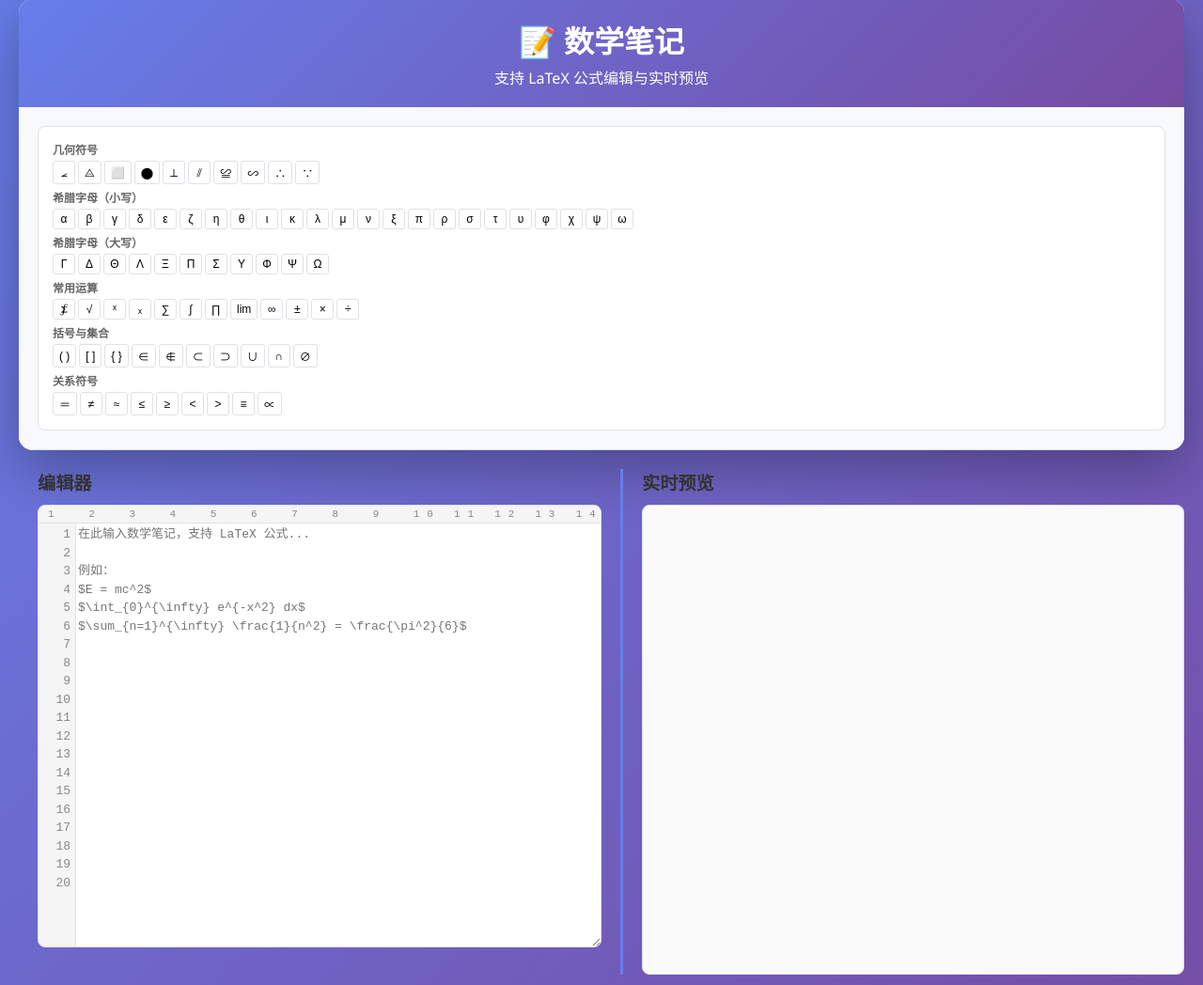
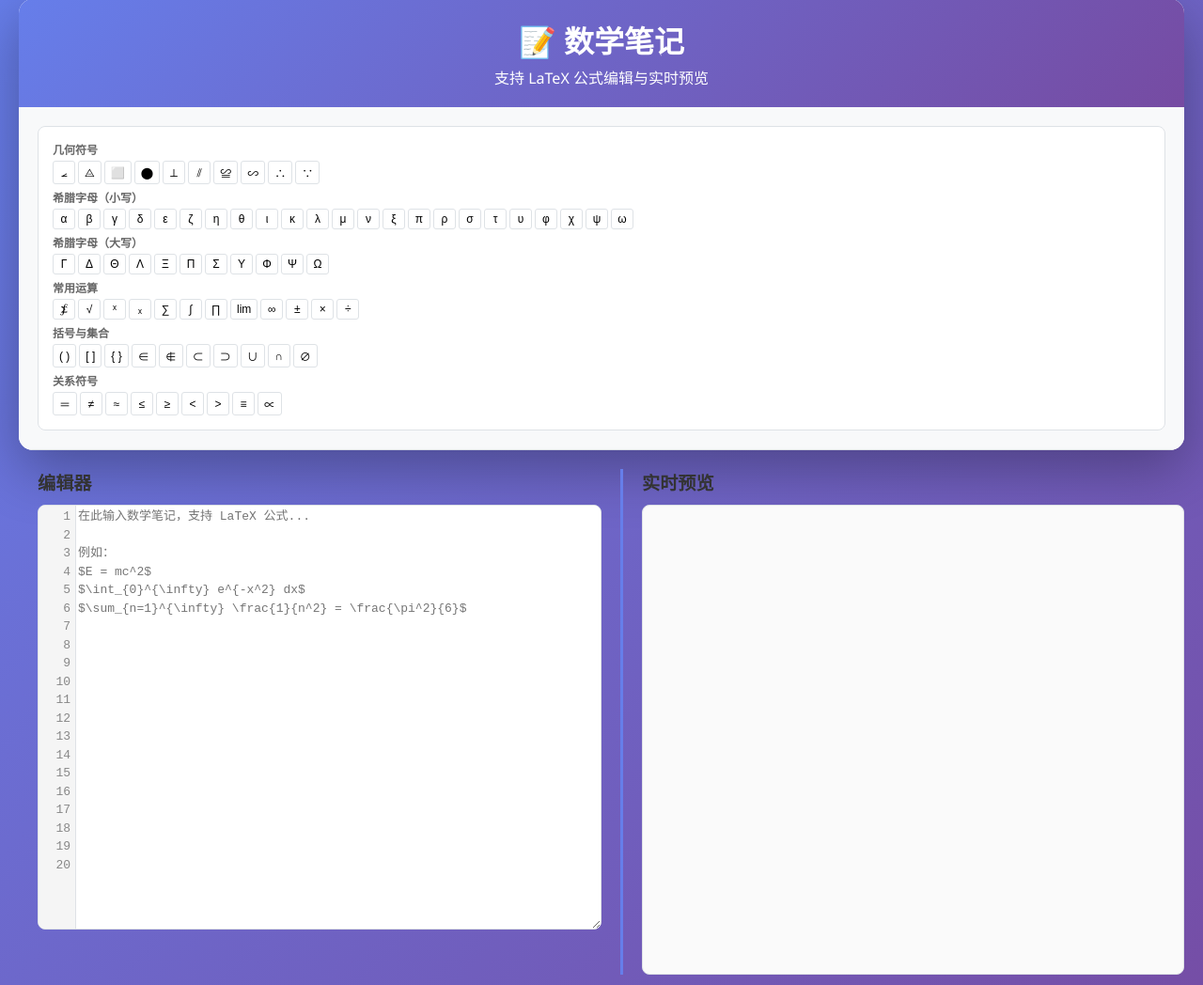
Before and after one commit to wenyuc/math_note, a Flask app: page / in a window 1280 px wide. Shown: the part 21-1069 px from the top of the page at 94% size. Run offline with Flask 3, Linux system fonts and the light colour scheme.

Commit message:
Remove column numbers and add save path selection
Key features implemented:
- Remove column number display from editor section in index.html
- Add directory selection functionality to save button in index.html
- Modify save_note endpoint in app.py to accept save_path parameter
- Update save_note logic to create directory if needed and save file to selected path
- Update .gitignore to use more comprehensive template

```diff
--- a/math_notes/app.py
+++ b/math_notes/app.py
@@ -17,12 +17,22 @@ def index():
 def save_note():
     """Save the note content to a file"""
     try:
-        content = request.json.get('content', '')
+        data = request.json
+        content = data.get('content', '')
+        save_path = data.get('save_path', 'uploads')
+
+        # Ensure the save path is within the app directory for security
+        if not os.path.isabs(save_path):
+            save_path = os.path.join(os.path.dirname(os.path.abspath(__file__)), save_path)
+
+        # Ensure the directory exists
+        if not os.path.exists(save_path):
+            os.makedirs(save_path)
 
         # Generate filename with timestamp
         timestamp = datetime.now().strftime('%Y%m%d_%H%M%S')
         filename = f'math_note_{timestamp}.md'
-        filepath = os.path.join(UPLOAD_FOLDER, filename)
+        filepath = os.path.join(save_path, filename)
 
         # Save content to file
         with open(filepath, 'w', encoding='utf-8') as f:
--- a/math_notes/templates/index.html
+++ b/math_notes/templates/index.html
@@ -162,19 +162,6 @@
             min-width: 40px;
             border-right: 1px solid #dee2e6;
             white-space: pre;
-        }
-
-        .column-numbers {
-            background: #f5f5f5;
-            color: #888;
-            padding: 3px 10px;
-            text-align: left;
-            font-family: 'Courier New', monospace;
-            font-size: 11px;
-            border-bottom: 1px solid #dee2e6;
-            white-space: pre;
-            overflow: hidden;
-            letter-spacing: 7.8px;
         }
 
         .editor-content {
@@ -428,9 +415,8 @@
             <div class="editor-section">
                 <div class="section-title">编辑器</div>
 
-                <!-- Editor with line and column numbers -->
+                <!-- Editor with line numbers -->
                 <div class="editor-container">
-                    <div class="column-numbers" id="columnNumbers">1  2  3  4  5  6  7  8  9  10 11 12 13 14 15 16 17 18 19 20 21 22 23 24 25 26 27 28 29 30 31 32 33 34 35 36 37 38 39 40</div>
                     <div class="editor-wrapper">
                         <div class="line-numbers" id="lineNumbers">1</div>
                         <textarea id="mathEditor" placeholder="在此输入数学笔记，支持 LaTeX 公式...&#10;&#10;例如：&#10;$E = mc^2$&#10;$\int_{0}^{\infty} e^{-x^2} dx$&#10;$\sum_{n=1}^{\infty} \frac{1}{n^2} = \frac{\pi^2}{6}$"></textarea>
@@ -456,6 +442,8 @@
                 📷 图片识别导入
             </button>
             <input type="file" id="imageInput" accept="image/*" onchange="handleImageUpload(event)">
+            <!-- Hidden file input for directory selection -->
+            <input type="file" id="directoryInput" webkitdirectory mozdirectory msdirectory odirectory directory style="display: none;">
         </div>
     </div>
 
@@ -463,7 +451,6 @@
         const editor = document.getElementById('mathEditor');
         const previewContent = document.getElementById('previewContent');
         const lineNumbers = document.getElementById('lineNumbers');
-        const columnNumbers = document.getElementById('columnNumbers');
         const saveStatus = document.getElementById('saveStatus');
 
         // Update line numbers
@@ -478,15 +465,6 @@
                 lineNumHTML += i;
             }
             lineNumbers.textContent = lineNumHTML;
-        }
-
-        // Update column numbers display
-        function updateColumnNumbers() {
-            let colDisplay = '';
-            for (let i = 1; i <= 40; i++) {
-                colDisplay += (i < 10 ? ' ' : '') + i + '  ';
-            }
-            columnNumbers.textContent = colDisplay;
         }
 
         // Insert symbol at cursor position
@@ -518,12 +496,28 @@
             }
 
             updateLineNumbers();
-            updateColumnNumbers();
         }
 
         // Save note
         async function saveNote() {
             const content = editor.value;
+
+            // Create a temporary input element to trigger directory selection
+            const input = document.createElement('input');
+            input.type = 'file';
+            input.webkitdirectory = true;
+            input.mozdirectory = true;
+            input.directory = true;
+
+            input.onchange = async (e) => {
+                const files = e.target.files;
+                let selectedPath = '';
+
+                if (files.length > 0) {
+                    // Get the directory path from the first file
+                    const firstFile = files[0];
+                    selectedPath = firstFile.webkitRelativePath.split('/')[0];
+                }
 
                 try {
                     const response = await fetch('/save', {
@@ -531,7 +525,10 @@
                         headers: {
                             'Content-Type': 'application/json'
                         },
-                    body: JSON.stringify({ content: content })
+                        body: JSON.stringify({
+                            content: content,
+                            save_path: selectedPath || 'uploads'
+                        })
                     });
 
                     const result = await response.json();
@@ -544,6 +541,10 @@
                 } catch (error) {
                     showStatus(`❌ 保存失败：${error.message}`, 'error');
                 }
+            };
+
+            // Trigger the file input click
+            input.click();
         }
 
         // Handle image upload
@@ -598,8 +599,6 @@
         editor.addEventListener('scroll', () => {
             lineNumbers.scrollTop = editor.scrollTop;
         });
-        editor.addEventListener('click', updateColumnNumbers);
-        editor.addEventListener('keyup', updateColumnNumbers);
 
         // Initialize
         updateLineNumbers();
```
Also changed, not shown: 1 other file. Lines whose indentation alone changed are shown as unchanged.
